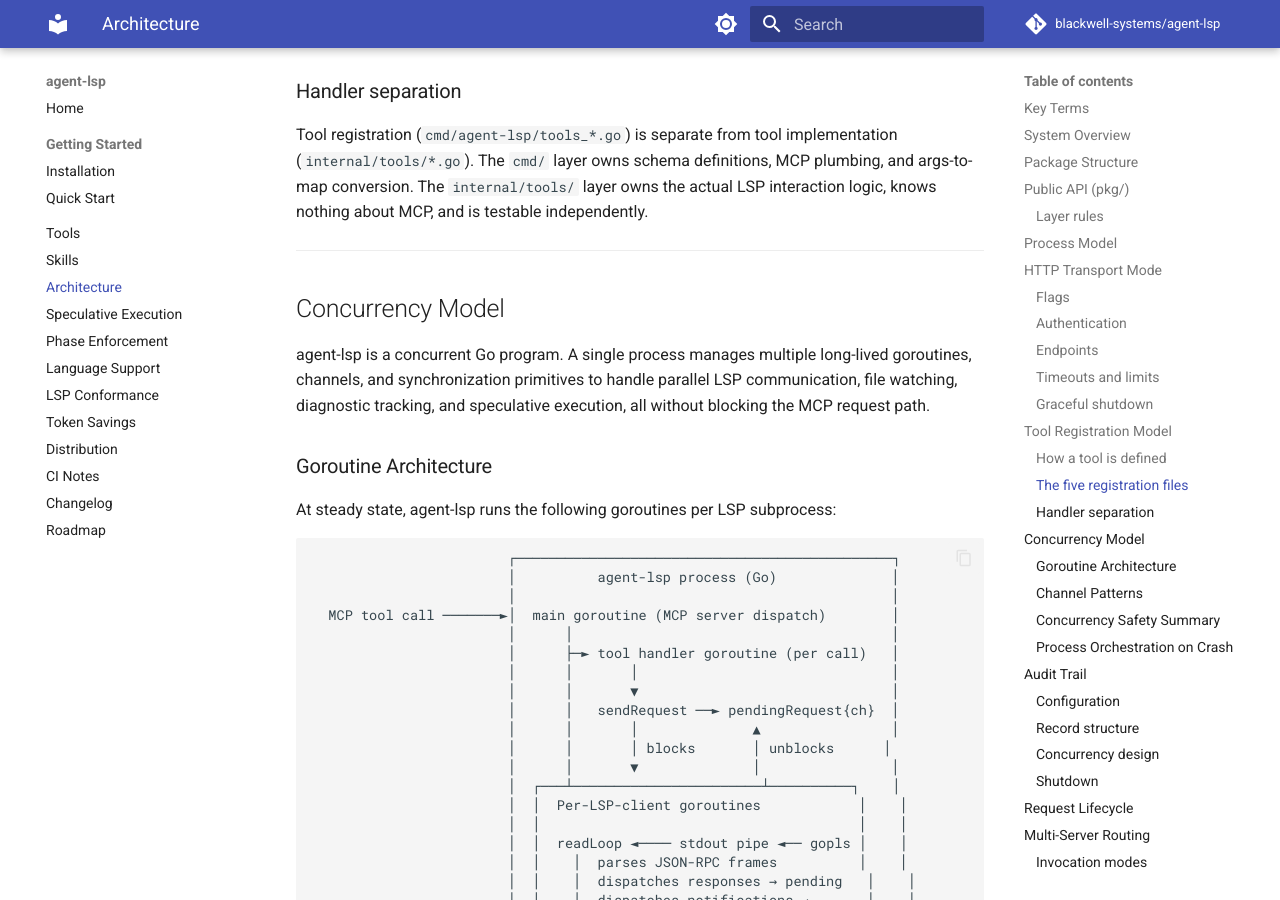
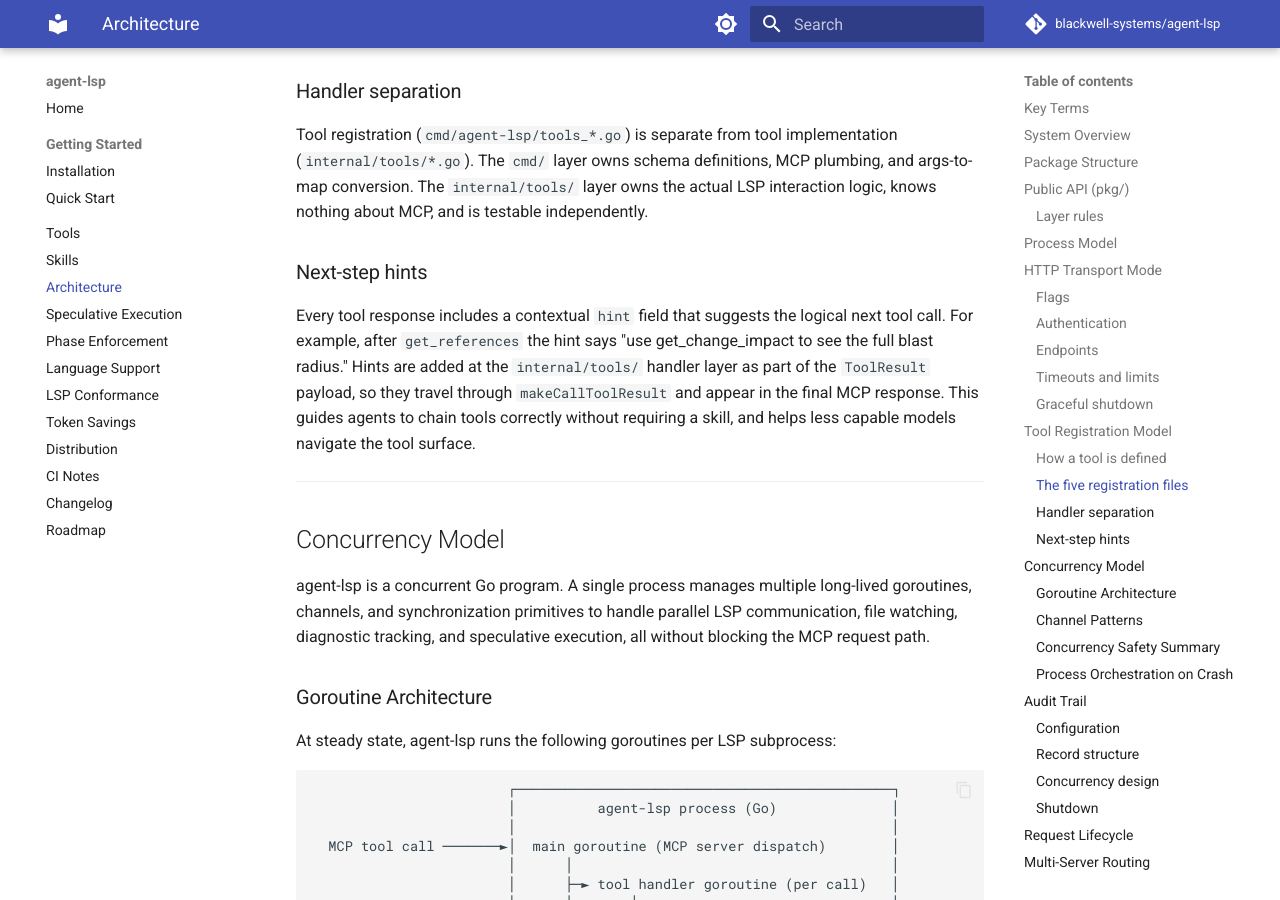
Before and after one commit to blackwell-systems/agent-lsp, an MkDocs documentation site: the page built from docs/architecture.md, in a window 1280 px wide and 900 px high, scrolled down 12956 px. Built offline with MkDocs 1.6.1 and Material for MkDocs 9.7.7, drawn with Linux system fonts in a browser that asks for light colours; comment, search, counter and statistics services are not loaded.

Commit message:
docs: add next-step hints to FEATURES, architecture, changelog, roadmap

```diff
--- a/docs/architecture.md
+++ b/docs/architecture.md
@@ -472,6 +472,10 @@ All five registration functions are called from `Run()` in `server.go` via the `
 ### Handler separation
 
 Tool registration (`cmd/agent-lsp/tools_*.go`) is separate from tool implementation (`internal/tools/*.go`). The `cmd/` layer owns schema definitions, MCP plumbing, and args-to-map conversion. The `internal/tools/` layer owns the actual LSP interaction logic, knows nothing about MCP, and is testable independently.
+
+### Next-step hints
+
+Every tool response includes a contextual `hint` field that suggests the logical next tool call. For example, after `get_references` the hint says "use get_change_impact to see the full blast radius." Hints are added at the `internal/tools/` handler layer as part of the `ToolResult` payload, so they travel through `makeCallToolResult` and appear in the final MCP response. This guides agents to chain tools correctly without requiring a skill, and helps less capable models navigate the tool surface.
 
 ---
 
```
Also changed, not shown: CHANGELOG.md (+2 -0 lines), docs/FEATURES.md (+1 -0 lines), docs/roadmap.md (+1 -1 lines).
